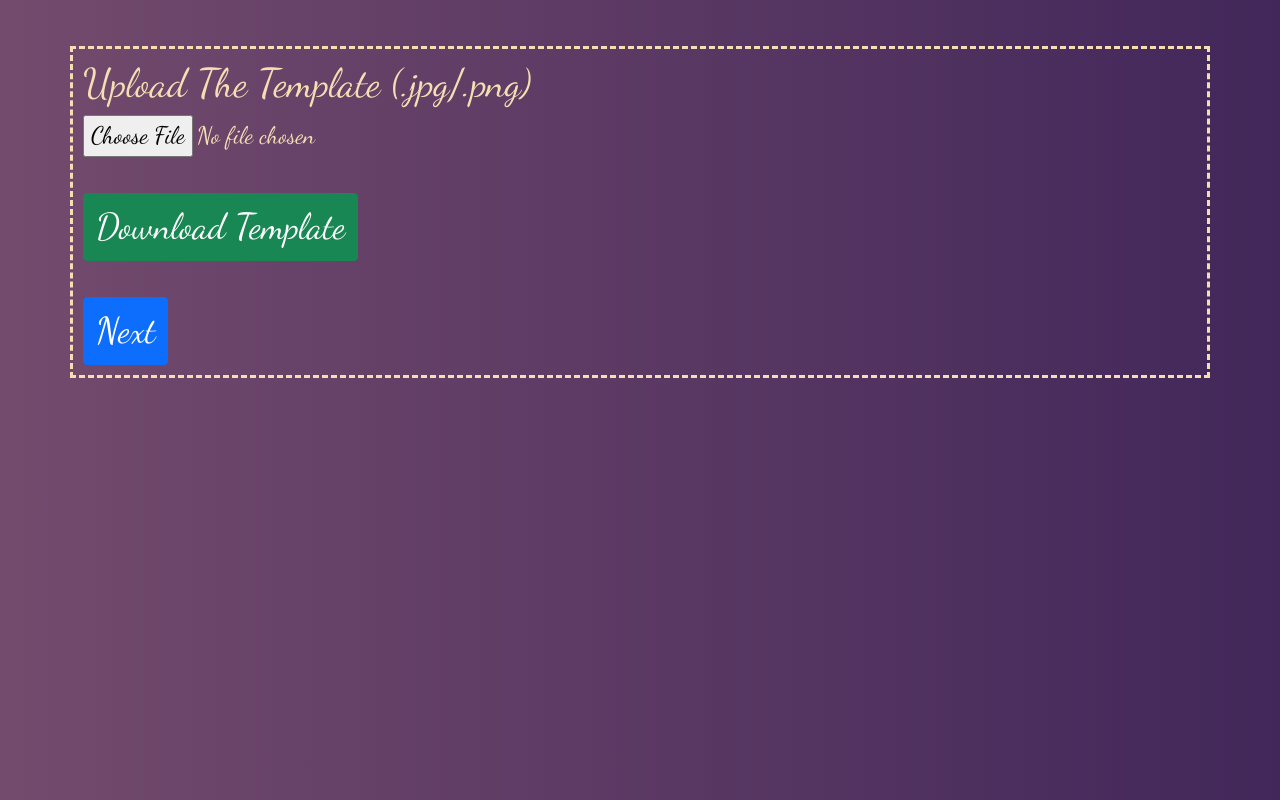
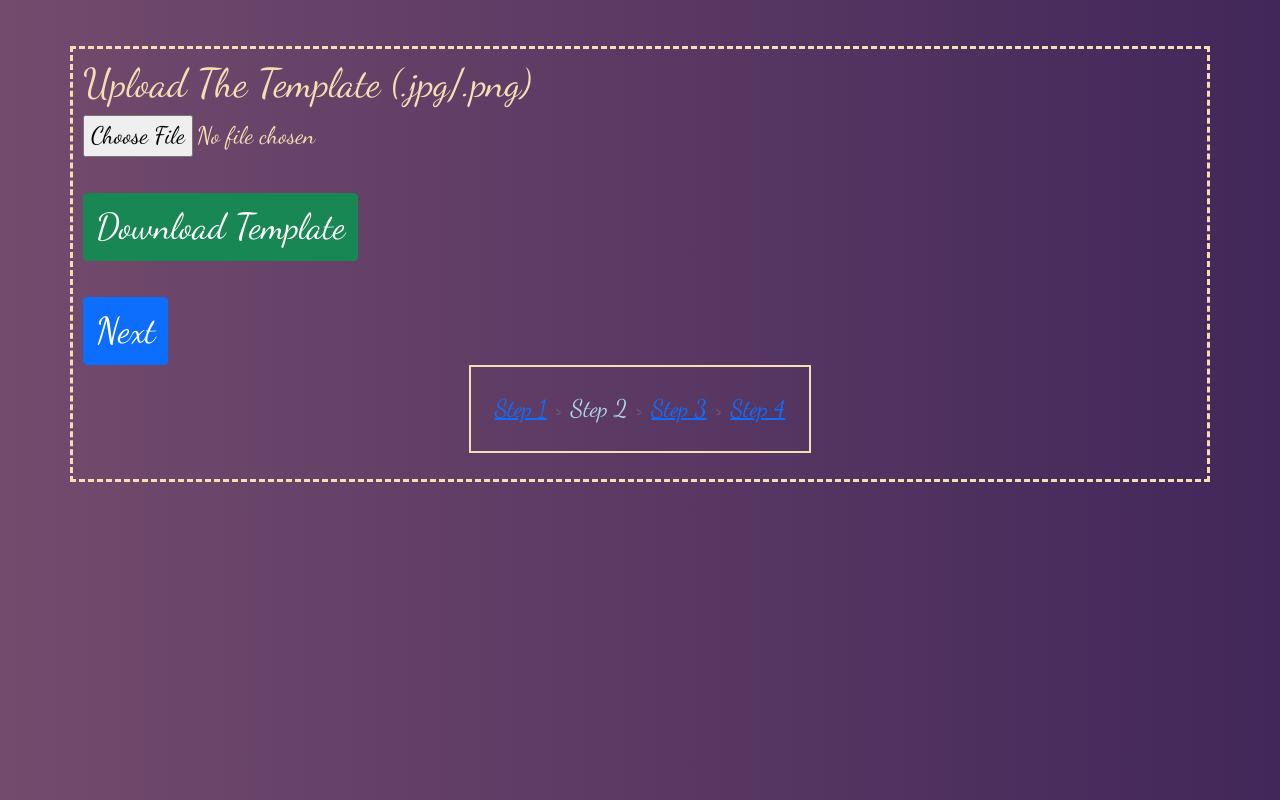
Before and after one commit to yashtailor/Certi-Generator, a plain HTML site: page templates/step2.html in a window 1280 px wide. Drawn offline with nearby package versions, Linux system fonts and the light colour scheme; a web font is replaced by a local one.

Commit message:
update breadcrumb

```diff
--- a/templates/step2.html
+++ b/templates/step2.html
@@ -45,6 +45,14 @@
         <a href="/get-certificate-template" target="blank" id="download"><button class="btn btn-success">Download Template</button></a>
         <br><br>
         <button class="btn btn-primary" onclick="moveToStep3()">Next</button>
+        <nav style="--bs-breadcrumb-divider: '>';" aria-label="breadcrumb" class="center-bread">
+            <ol class="breadcrumb">
+              <li class="breadcrumb-item"><a href="/step1">Step 1</a></li>
+              <li class="breadcrumb-item active" aria-current="page">Step 2</li>
+              <li class="breadcrumb-item"><a href="/step3">Step 3</a></li>
+              <li class="breadcrumb-item"><a href="/step4">Step 4</a></li>
+            </ol>
+        </nav>
     </div>
 </body>
 <script>
@@ -292,6 +300,19 @@
         display: flex;
         justify-content: center;
     }
+    .breadcrumb{
+        border: 2px solid wheat;
+        padding: 1em;
+    }
+    .center-bread{
+        width: 100%;
+        display: flex;
+        justify-content: center;
+        align-items: center;
+    }
+    .active{
+        color: lightblue !important;
+    }
     @keyframes spin {
         0% { transform: rotate(0deg); }
         100% { transform: rotate(360deg); }
```
Also changed, not shown: templates/step1.html (+21 -1 lines), templates/step3.html (+21 -0 lines), templates/step4.html (+21 -0 lines).
